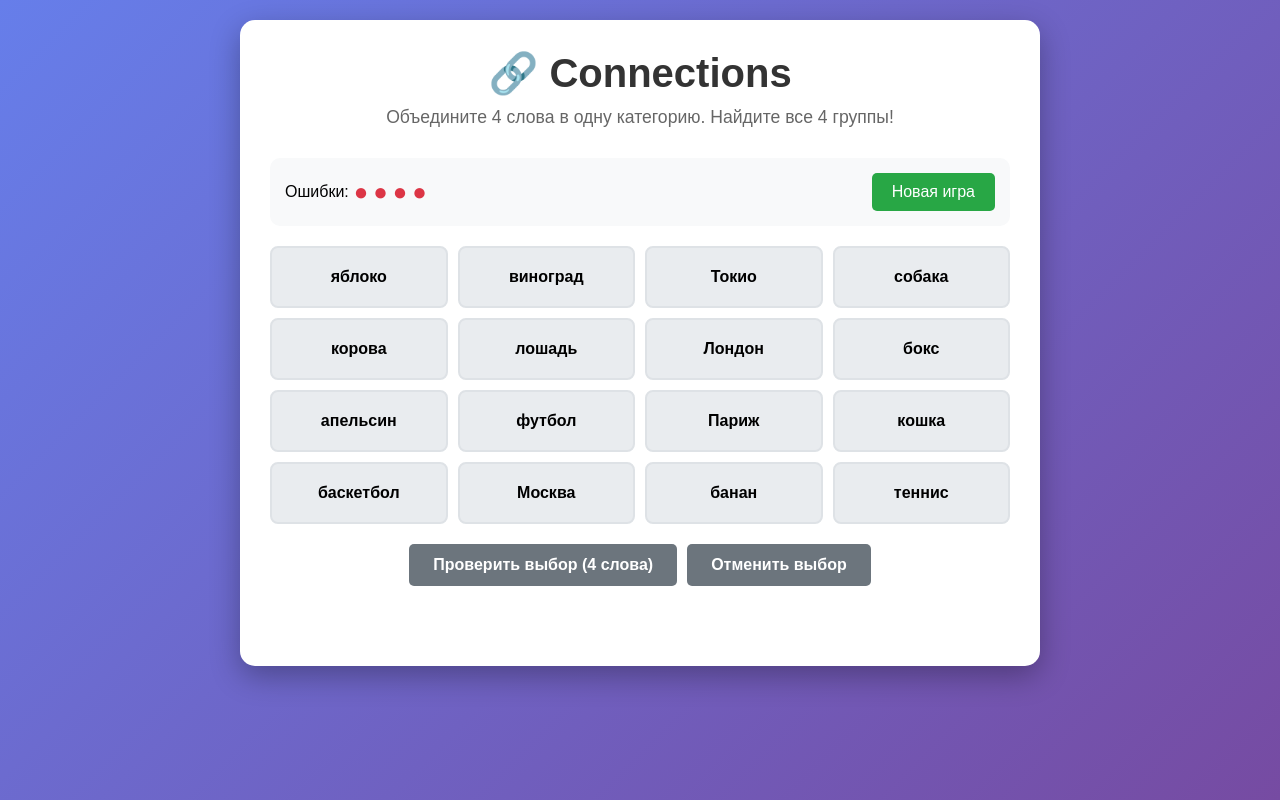
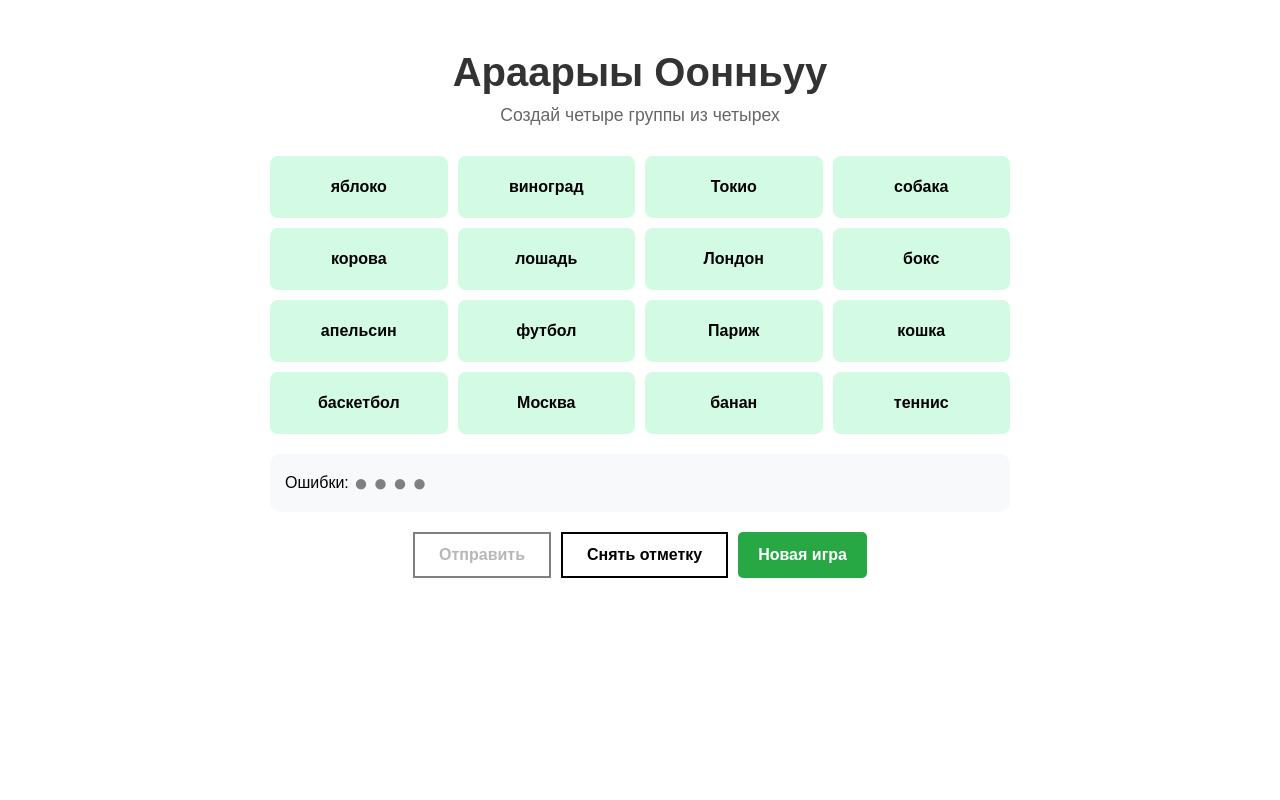
Before and after one commit to LEMONLEMON01/word-game-project, a FastAPI app: page / in a window 1280 px wide. Run offline with FastAPI, Linux system fonts and the light colour scheme; data that the repository does not hold is empty.

Commit message:
little design changes

```diff
--- a/static/script.js
+++ b/static/script.js
@@ -96,7 +96,7 @@ class ConnectionsGame {
         // Проверяем завершение игры
         if (result.game_complete) {
             setTimeout(() => {
-                this.showMessage('🎉 Поздравляем! Вы нашли все категории!', 'success');
+                this.showMessage(' Поздравляем! Вы нашли все категории!', 'success');
             }, 1000);
         }
 
--- a/static/style.css
+++ b/static/style.css
@@ -6,7 +6,7 @@
 
 body {
     font-family: 'Arial', sans-serif;
-    background: linear-gradient(135deg, #667eea 0%, #764ba2 100%);
+    background: white;
     min-height: 100vh;
     padding: 20px;
 }
@@ -14,10 +14,7 @@ body {
 .container {
     max-width: 800px;
     margin: 0 auto;
-    background: white;
-    border-radius: 15px;
     padding: 30px;
-    box-shadow: 0 10px 30px rgba(0,0,0,0.3);
 }
 
 header {
@@ -37,8 +34,6 @@ header p {
 }
 
 .game-info {
-    display: flex;
-    justify-content: space-between;
     align-items: center;
     margin-bottom: 20px;
     padding: 15px;
@@ -53,7 +48,7 @@ header p {
 }
 
 .mistake {
-    color: #dc3545;
+    color: gray;
     font-size: 1.5em;
 }
 
@@ -69,10 +64,6 @@ header p {
     border-radius: 5px;
     cursor: pointer;
     font-size: 1em;
-}
-
-#newGameBtn:hover {
-    background: #218838;
 }
 
 .found-categories {
@@ -102,8 +93,8 @@ header p {
 .word-card {
     padding: 20px 10px;
     text-align: center;
-    background: #e9ecef;
-    border: 2px solid #dee2e6;
+    background: #d3fbe3;
+    border: 2px solid #d3fbe3;
     border-radius: 8px;
     cursor: pointer;
     font-weight: bold;
@@ -112,14 +103,13 @@ header p {
 }
 
 .word-card:hover {
-    background: #dee2e6;
+    background: #a1eec0;
     transform: translateY(-2px);
 }
 
 .word-card.selected {
-    background: #007bff;
-    color: white;
-    border-color: #0056b3;
+    background: #a1eec0;
+    border-color: #88c8a1;
 }
 
 .word-card.used {
@@ -137,33 +127,35 @@ header p {
 .controls button {
     padding: 12px 24px;
     border: none;
-    border-radius: 5px;
     cursor: pointer;
     font-size: 1em;
     font-weight: bold;
 }
 
 #submitBtn {
-    background: #007bff;
-    color: white;
+    background: white;
+    border: 2px solid black;
+
 }
 
 #submitBtn:disabled {
-    background: #6c757d;
+    background: white;
     cursor: not-allowed;
+    border-color:  gray;
 }
 
 #submitBtn:not(:disabled):hover {
-    background: #0056b3;
+    background:  gray;
+    border: 2px solid black;
 }
 
 #deselectBtn {
-    background: #6c757d;
-    color: white;
+    background: white;
+    border: 2px solid black;
 }
 
 #deselectBtn:hover {
-    background: #545b62;
+    background: gray;
 }
 
 .message {
--- a/templates/index.html
+++ b/templates/index.html
@@ -9,14 +9,10 @@
 <body>
     <div class="container">
         <header>
-            <h1>🔗 Connections</h1>
-            <p>Объедините 4 слова в одну категорию. Найдите все 4 группы!</p>
+            <h1>Араарыы Оонньуу</h1>
+            <p>Создай четыре группы из четырех</p>
         </header>
 
-        <div class="game-info">
-            <div id="mistakes">Ошибки: <span class="mistake">●</span><span class="mistake">●</span><span class="mistake">●</span><span class="mistake">●</span></div>
-            <button id="newGameBtn">Новая игра</button>
-        </div>
 
         <div class="found-categories" id="foundCategories">
             <!-- Найденные категории будут появляться здесь -->
@@ -28,9 +24,14 @@
             {% endfor %}
         </div>
 
+        <div class="game-info">
+            <div id="mistakes">Ошибки: <span class="mistake">●</span><span class="mistake">●</span><span class="mistake">●</span><span class="mistake">●</span></div>
+        </div>
         <div class="controls">
-            <button id="submitBtn" disabled>Проверить выбор (4 слова)</button>
-            <button id="deselectBtn">Отменить выбор</button>
+           <button id="submitBtn" disabled>Отправить</button>
+            <button id="deselectBtn">Снять отметку</button>
+            <button id="newGameBtn">Новая игра</button>
+
         </div>
 
         <div id="message" class="message"></div>
```
